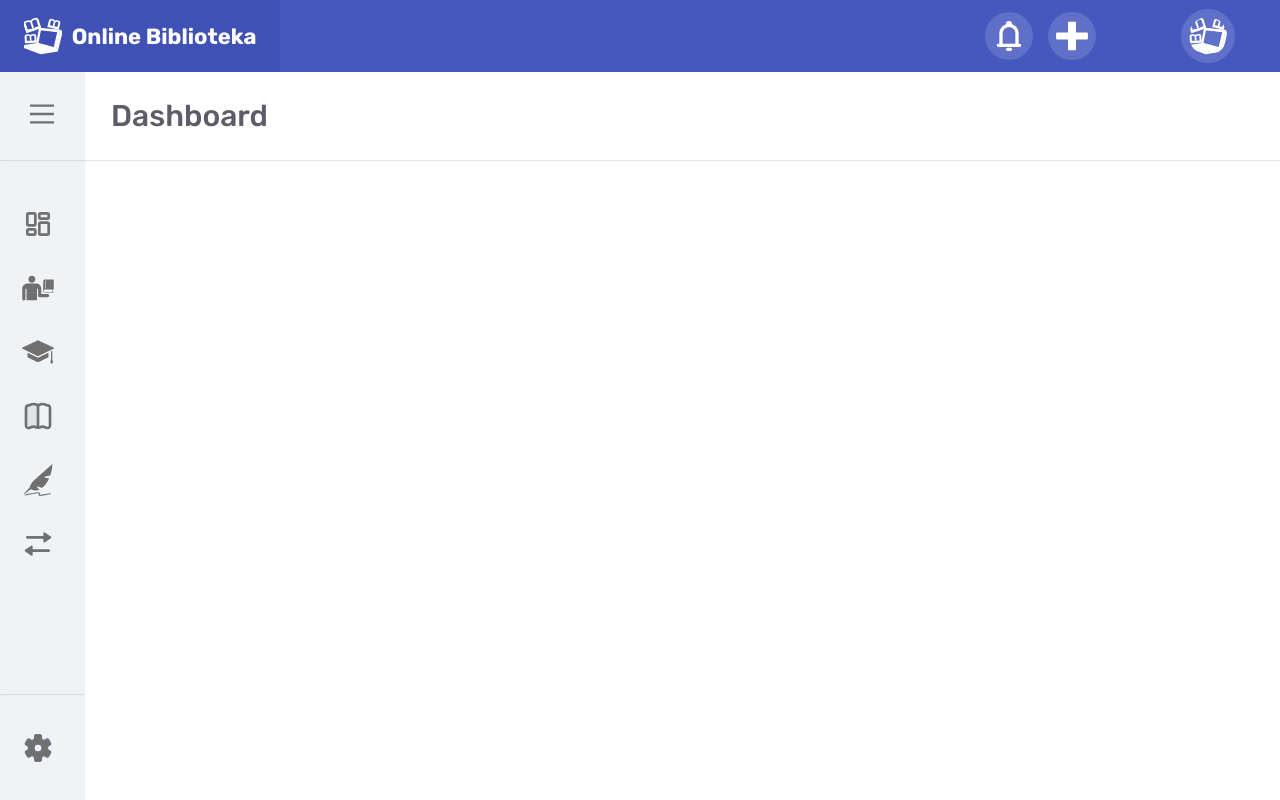
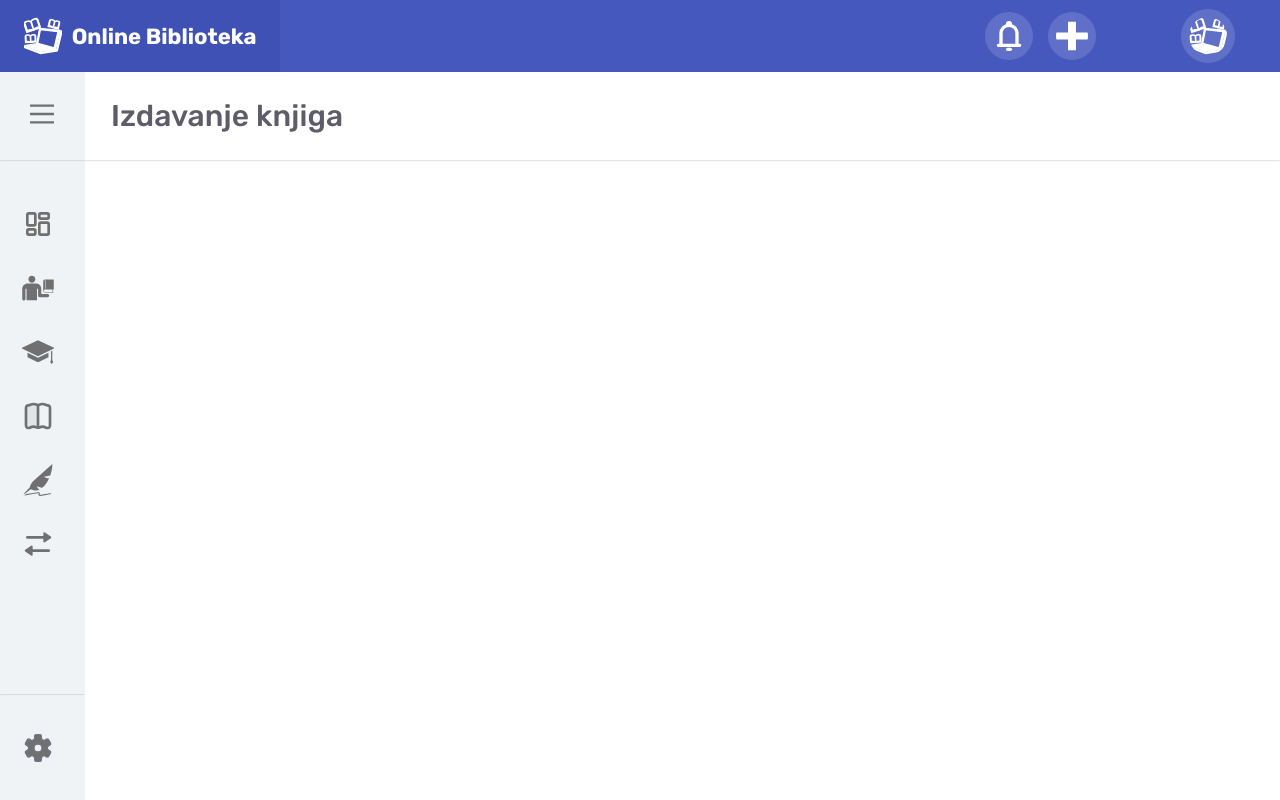
Before and after one commit to UrkeNzY/online-biblioteka, a React (Create React App) app: page /izdavanje-knjiga in a window 1280 px wide. Built offline with nearby package versions, Linux system fonts and the light colour scheme.

Commit message:
Add case for each ContentHeader when on different paths

```diff
--- a/src/components/UI/Main Page/ContentHeader.js
+++ b/src/components/UI/Main Page/ContentHeader.js
@@ -7,10 +7,22 @@ const ContentHeader = () => {
 
   const getContentHeaderTitle = () => {
     switch (location.pathname) {
+      case "/bibliotekari":
+        return "Bibliotekari";
+      case "/ucenici":
+        return "Učenici";
+      case "/evidencijaKnjiga":
+        return "Knjige";
+      case "/autori":
+        return "Autori";
+      case "/izdavanje-knjiga":
+        return "Izdavanje knjiga";
       case "/new-user":
         return "Novi korisnik";
       case "/new-book":
         return "Nova knjiga";
+      case "/settings":
+        return "Settings";
       default:
         return "Dashboard";
     }
--- a/src/components/UI/Main Page/Sidebar.js
+++ b/src/components/UI/Main Page/Sidebar.js
@@ -4,12 +4,24 @@ import { Link } from "react-router-dom";
 import classes from "./Sidebar.module.css";
 
 const sidebarItems = [
-  { text: "Dashboard", icon: "images/icons/dashboard.svg" },
-  { text: "Bibliotekari", icon: "images/icons/bibliotekari.svg" },
-  { text: "Učenici", icon: "images/icons/ucenici.svg" },
-  { text: "Knjige", icon: "images/icons/knjige.svg" },
-  { text: "Autori", icon: "images/icons/autori.svg" },
-  { text: "Izdavanje knjiga", icon: "images/icons/izdavanje-knjiga.svg" },
+  { text: "Dashboard", icon: "images/icons/dashboard.svg", path: "/dashboard" },
+  {
+    text: "Bibliotekari",
+    icon: "images/icons/bibliotekari.svg",
+    path: "/bibliotekari",
+  },
+  { text: "Učenici", icon: "images/icons/ucenici.svg", path: "/ucenici" },
+  {
+    text: "Knjige",
+    icon: "images/icons/knjige.svg",
+    path: "/evidencijaKnjiga",
+  },
+  { text: "Autori", icon: "images/icons/autori.svg", path: "/autori" },
+  {
+    text: "Izdavanje knjiga",
+    icon: "images/icons/izdavanje-knjiga.svg",
+    path: "/izdavanje-knjiga",
+  },
 ];
 
 const Sidebar = () => {
@@ -39,7 +51,11 @@ const Sidebar = () => {
       <hr />
       <div className={classes.sidebarMenu}>
         {sidebarItems.map((item) => (
-          <Link className={classes.sidebarItem} to="/" key={Math.random()}>
+          <Link
+            className={classes.sidebarItem}
+            to={item.path}
+            key={Math.random()}
+          >
             <img src={item.icon} alt="sidebar menu item icon" />
             {isExpanded && <p>{item.text}</p>}
           </Link>
@@ -48,7 +64,7 @@ const Sidebar = () => {
       <div className={classes.sidebarFooter}>
         <hr />
         <div className={classes.footerBottom}>
-          <Link className={classes.sidebarItem} to="/">
+          <Link className={classes.sidebarItem} to="/settings">
             <img src="images/icons/settings.svg" alt="sidebar options icon" />
             {isExpanded && <p>Settings</p>}
           </Link>
```
